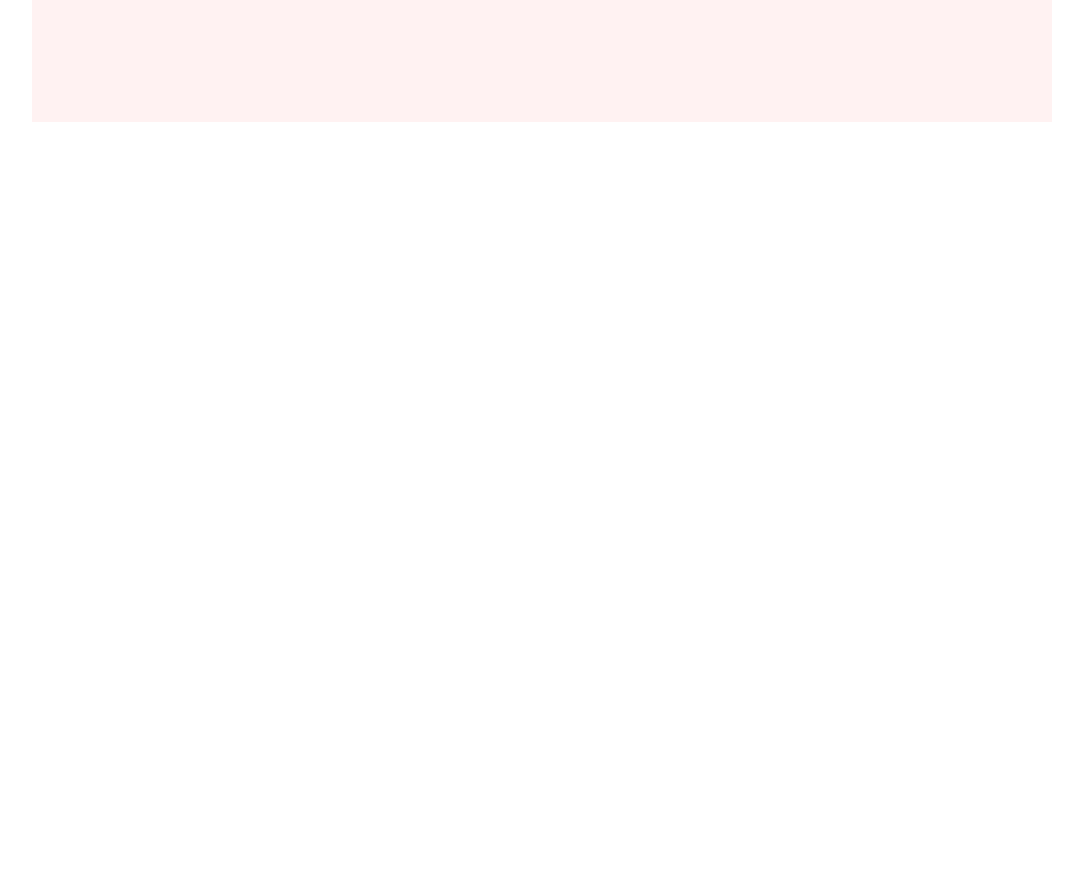
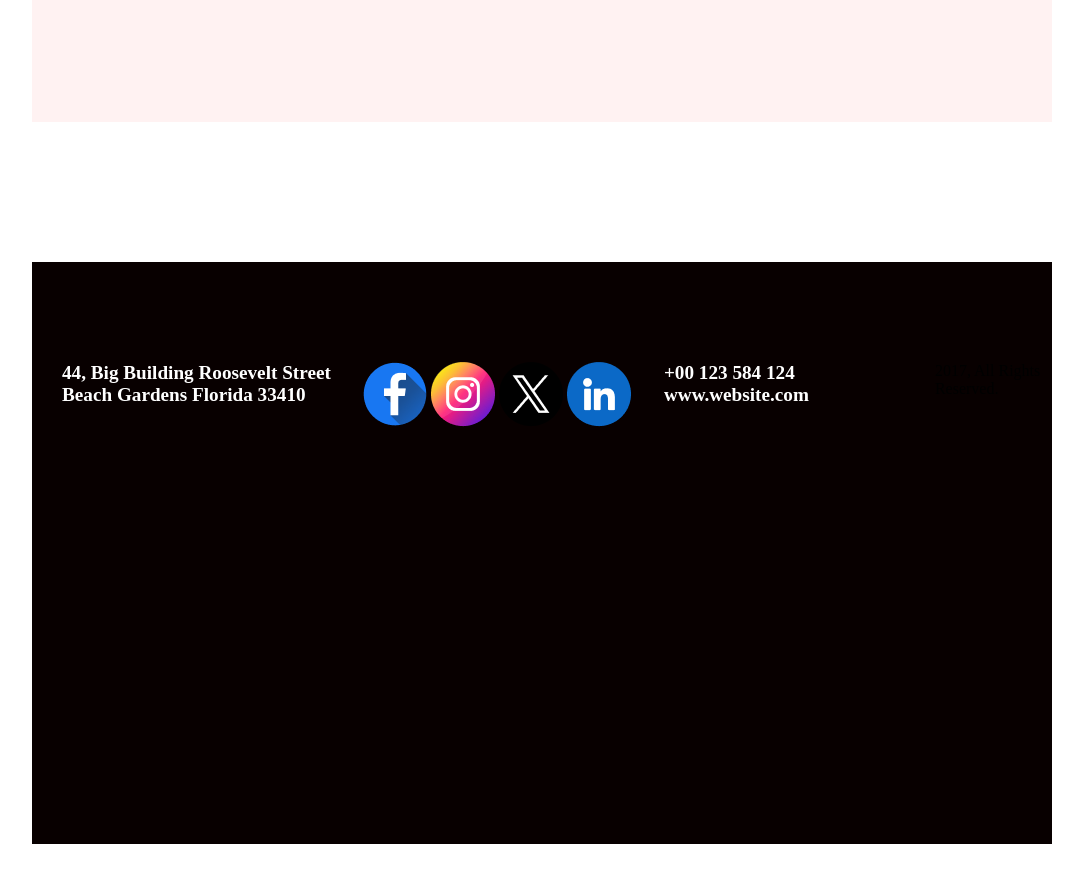
Before and after one commit to syedshohag477/New-Year-Sale-With-Discount, a plain HTML site: page index.html in a window 1280 px wide. Shown: the part 3521-4403 px from the top of the page, without its empty margins (108-1191 px from the left). Before the commit the page ends 3783 px from the top, so only its background shows below. Drawn offline with Linux system fonts and the light colour scheme.

Commit message:
last commit 4

```diff
--- a/index.html
+++ b/index.html
@@ -83,8 +83,25 @@
             </section>
 
     </main>
-    <footer>
-        <section></section>
-    </footer>
+
+    <section class="footer">
+        <div class="box-container">
+            <div class="footer-column">
+                <h6>44, Big Building Roosevelt Street</h6>
+                <h6>Beach Gardens Florida 33410</h6>
+            </div>
+            <div class="footer-column">
+                <img src="images/Facebook.png" alt="">
+                <img src="images/Instagram.png" alt="">
+                <img src="images/Twitter.png" alt="">
+                <img src="images/Linkedin.png" alt="">
+            </div>
+            <div class="footer-column">
+                <h6>+00 123 584 124</h6>
+                <h6>www.website.com</h6>
+            </div>
+            <p>2017, All Rights Reserved.</p>
+        </div>
+    </section>
 </body>
 </html>
--- a/style.css
+++ b/style.css
@@ -115,3 +115,23 @@
     padding-top: 20px;
     padding-left: 400px;
 }
+
+.footer .box-container{
+    display: flex;
+    padding-top: 100px;
+
+    width: 1020px;
+    height: 482px;
+    flex-shrink: 0;
+    background-color: rgb(8, 0, 0);
+    margin: 140px;
+}
+.footer .box-container .footer-column{
+    flex: 1 1 25rem;
+    padding-left: 30px;
+}
+.footer .box-container .footer-column h6 {
+    color: white;
+    font-size: 1.2rem;
+
+}
```
